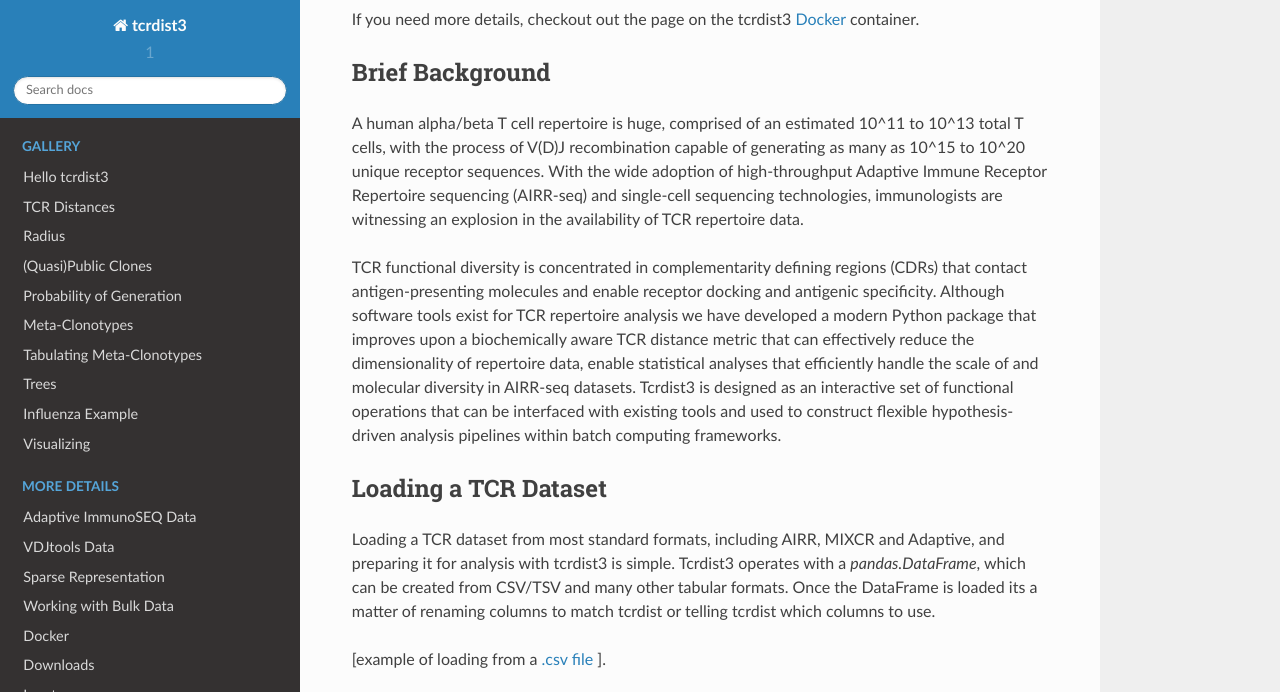
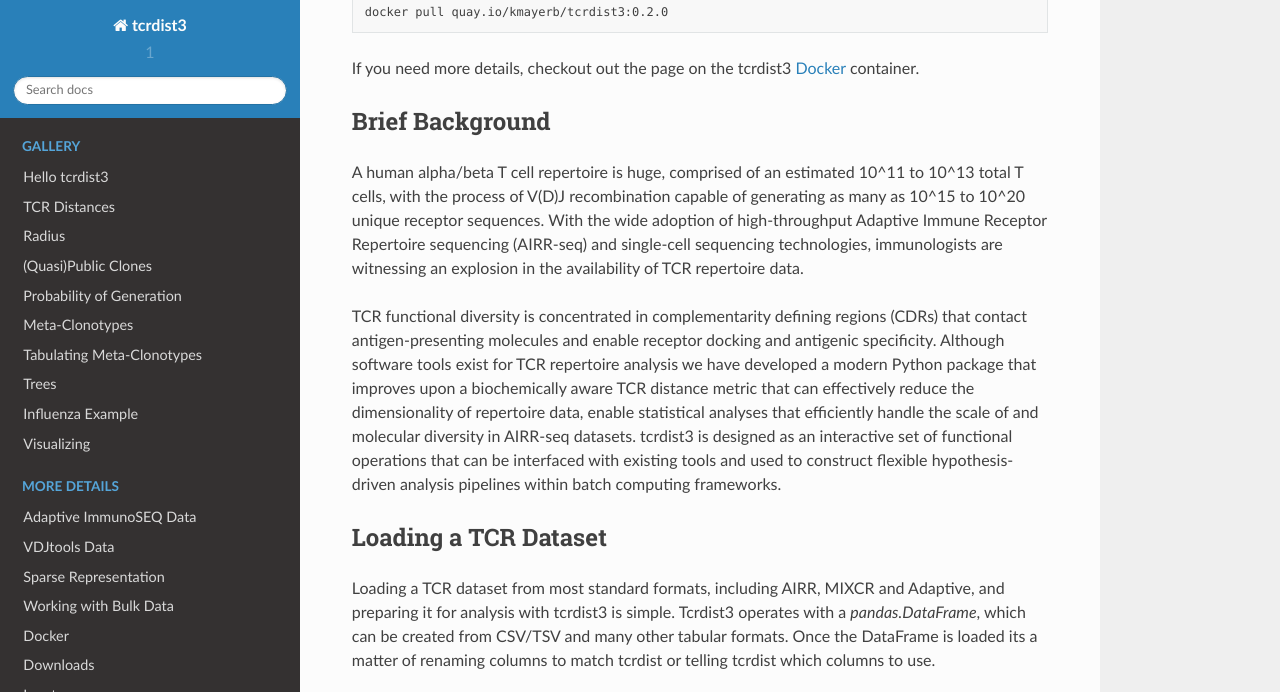
Before and after one commit to kmayerb/tcrdist3, a Sphinx documentation site: the page built from docs/index.rst, in a window 1280 px wide and 900 px high, scrolled down 2145 px, cut to the strip 0-692 px from the top of the window. Built offline with Sphinx 7.4.7 and the Read the Docs theme 2.0.0, drawn with Linux system fonts in a browser that asks for light colours; some of the changed text lies outside the part shown.

```diff
--- a/docs/index.rst
+++ b/docs/index.rst
@@ -91,7 +92,7 @@ Brief Background
 
 A human alpha/beta T cell repertoire is huge, comprised of an estimated 10^11 to 10^13 total T cells, with the process of V(D)J recombination capable of generating as many as 10^15 to 10^20 unique receptor sequences. With the wide adoption of high-throughput Adaptive Immune Receptor Repertoire sequencing (AIRR-seq) and single-cell sequencing technologies, immunologists are witnessing an explosion in the availability of TCR repertoire data.
 
-TCR functional diversity is concentrated in complementarity defining regions (CDRs) that contact antigen-presenting molecules and enable receptor docking and antigenic specificity. Although software tools exist for TCR repertoire analysis we have developed a modern Python package that improves upon a biochemically aware TCR distance metric that can effectively reduce the dimensionality of repertoire data, enable statistical analyses that efficiently handle the scale of and molecular diversity in AIRR-seq datasets. Tcrdist3 is designed as an interactive set of functional operations that can be interfaced with existing tools and used to construct flexible hypothesis-driven analysis pipelines within batch computing frameworks.
+TCR functional diversity is concentrated in complementarity defining regions (CDRs) that contact antigen-presenting molecules and enable receptor docking and antigenic specificity. Although software tools exist for TCR repertoire analysis we have developed a modern Python package that improves upon a biochemically aware TCR distance metric that can effectively reduce the dimensionality of repertoire data, enable statistical analyses that efficiently handle the scale of and molecular diversity in AIRR-seq datasets. tcrdist3 is designed as an interactive set of functional operations that can be interfaced with existing tools and used to construct flexible hypothesis-driven analysis pipelines within batch computing frameworks.
 
 Loading a TCR Dataset
 ---------------------
```
Also changed, not shown: other parts of docs/index.rst (+4 -3 lines), docs/join.rst (+7 -2 lines).
